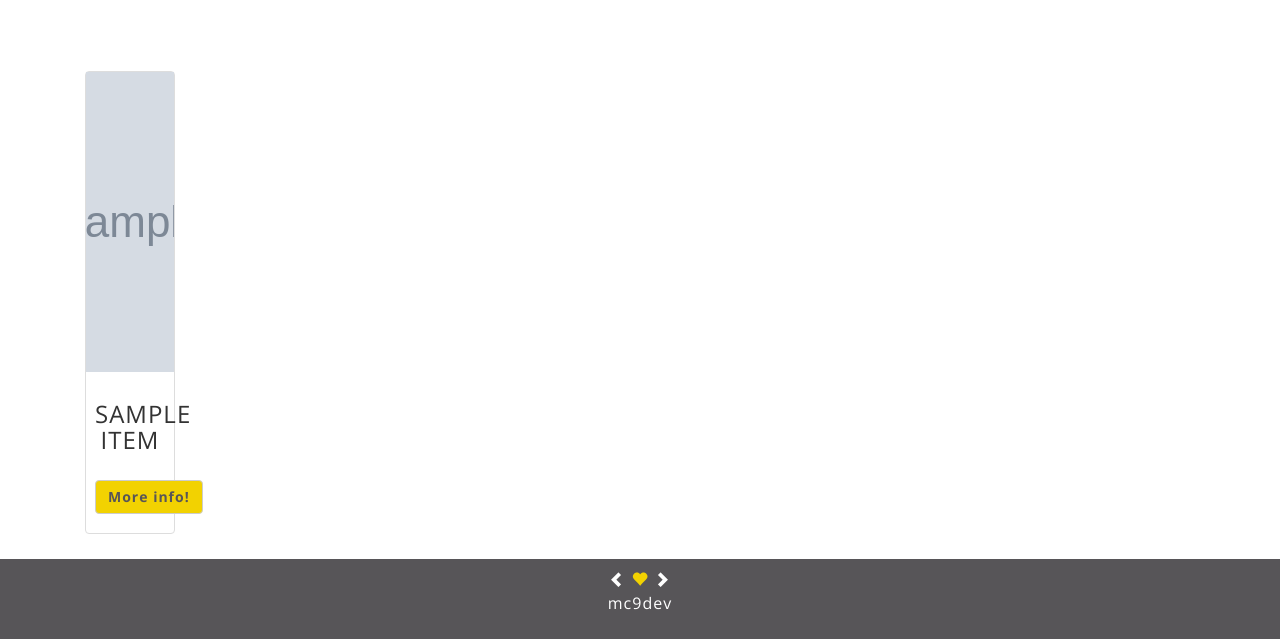
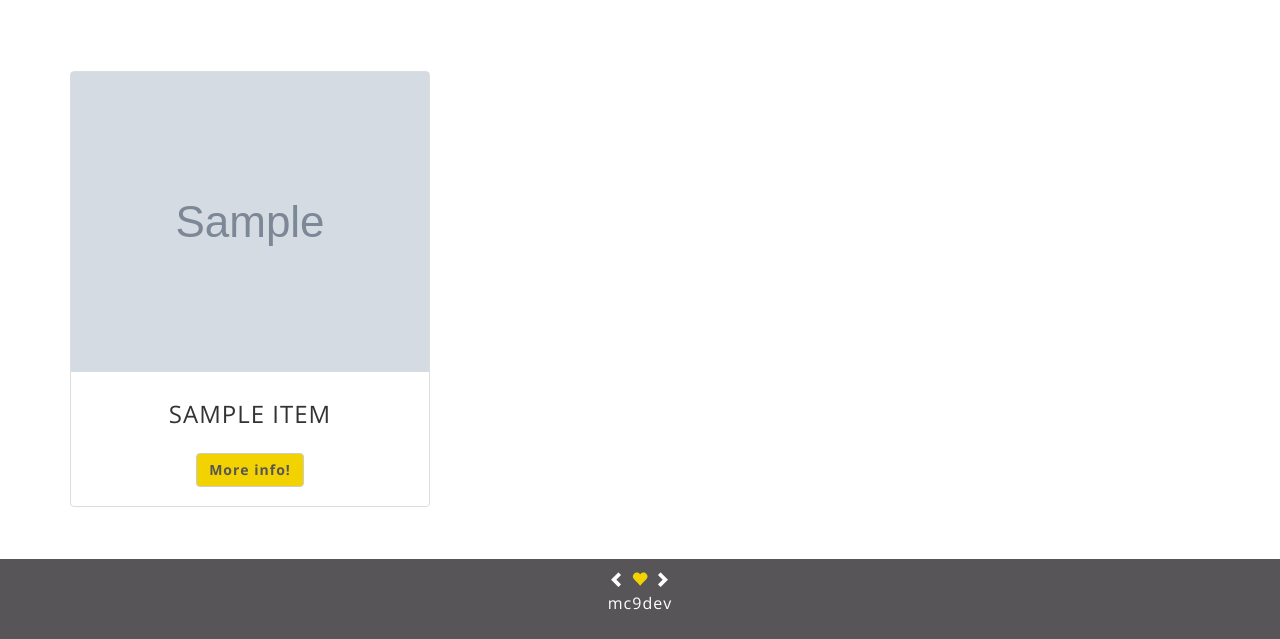
Before and after one commit to mc4rol9/item-catalog, a Flask app: page /category/1/cats/ in a window 1280 px wide. Shown: the part 161-800 px from the top of the page. Run offline with Flask 2, Linux system fonts and the light colour scheme; tables that the repository leaves empty hold one stand-in row (values such as "Sample post"); grey boxes marked "Sample" are stand-in pictures; some libraries are stand-ins or nearby versions.

Commit message:
fix: Remove extra div in Category Page

```diff
--- a/catalog/templates/category.html
+++ b/catalog/templates/category.html
@@ -10,7 +10,6 @@
 <main class="row">
 	{% if items %} <!-- Check if items exist -->
 	{% for item in items %} <!-- For loop to show items -->
-	<div class="col-md-4 col-sm-6">
 	<div class="col-md-4 col-sm-6">
 		<div class="thumbnail">
 		    <a href="{{url_for('showItem', item_id=item.id)}}" class="img-link">
```
